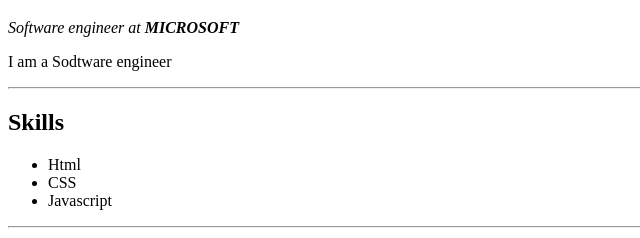
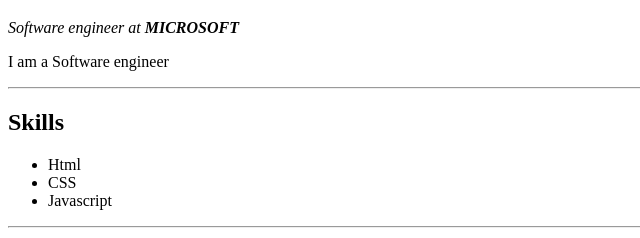
Before and after one commit to taniyaaaa/cv-new, a plain HTML site: page index.html in a window 1280 px wide. Shown: the part 273-511 px from the top of the page, 0-640 px from the left. Drawn offline with Linux system fonts and the light colour scheme.

Commit message:
Update index.html

```diff
--- a/index.html
+++ b/index.html
@@ -14,7 +14,7 @@
     <h1>Taniya Gupta</h1>
     <!-- we can use em also for style in text -->
     <p><i> Software engineer at <strong>MICROSOFT</strong></i> </p>
-    <P> I am a Sodtware engineer</P>
+    <P> I am a Software engineer</P>
     <!-- for line break we use hr tag -->
     <hr>
     <h2>Skills</h2>
```
